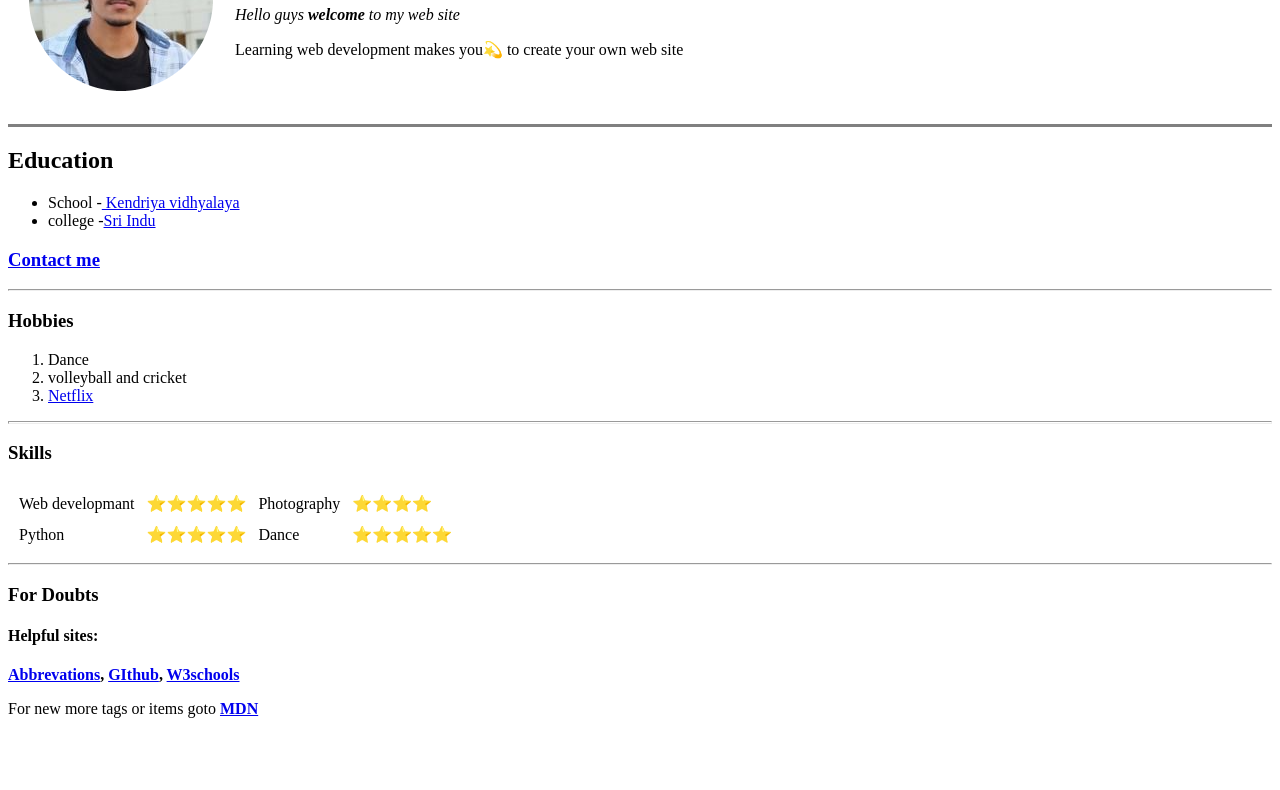
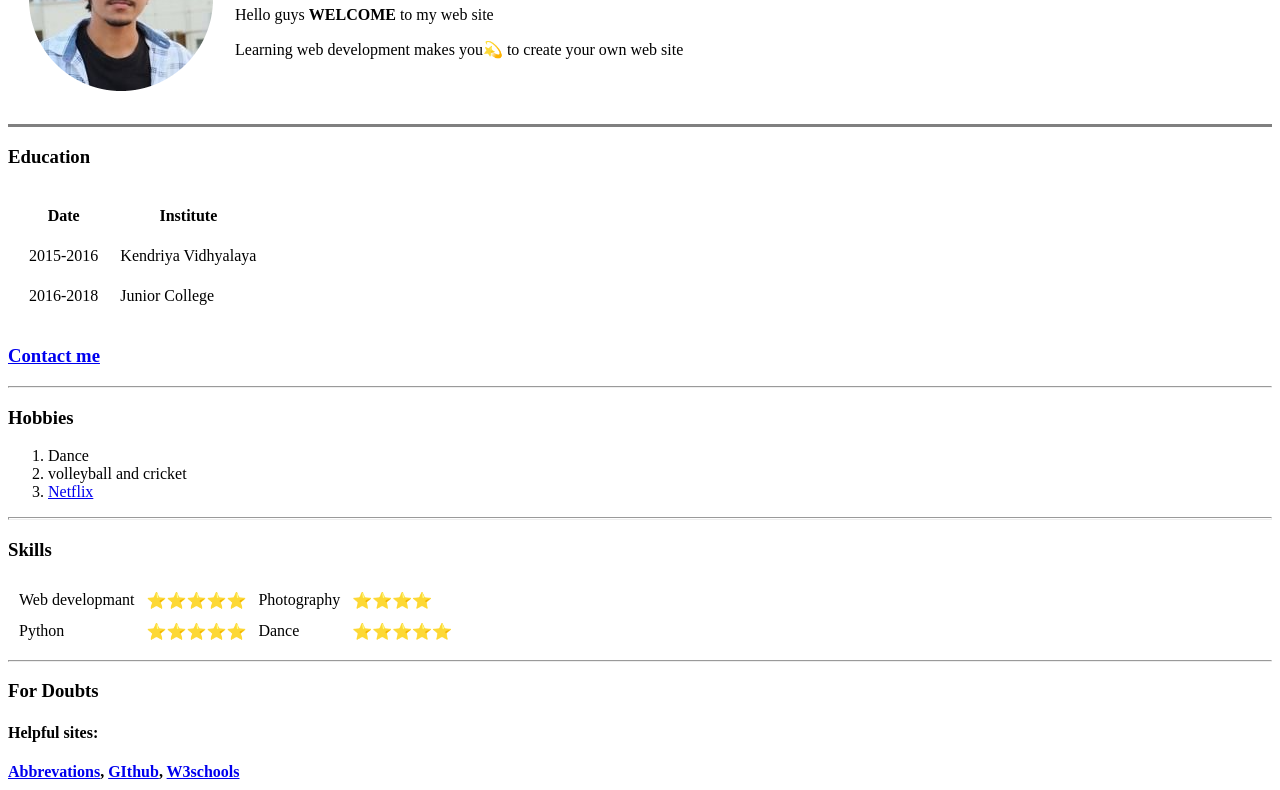
Before and after one commit to rakesh2424/cv, a plain HTML site: page index.html in a window 1280 px wide. Shown: the part 122-912 px from the top of the page. Before the commit the page ends 856 px from the top, so only its background shows below. Drawn offline with Linux system fonts and the light colour scheme.

Commit message:
Add files via upload

```diff
--- a/index.html
+++ b/index.html
@@ -4,23 +4,34 @@
 <head>
   <meta charset="utf-8">
   <title> ℟💫 Rakesh </title>
+  <link rel="stylesheet" href="css/style.css">
 </head>
 
 <body>
   <table cellspacing="20">
     <tr>
       <td> <img src="me-modified-modified.png" alt="profile pic"></td>
-      <td>  <h1>RAKESH</h1>
-        <p><em>Hello guys <strong>welcome</strong> to my web site</em> </p>
-        <p>Learning web development makes you💫 to create your own web site</p></td>
+      <td>
+        <h1>RAKESH</h1>
+        <p>Hello guys <strong>WELCOME</strong> to my web site </p>
+        <p>Learning web development makes you💫 to create your own web site</p>
+      </td>
     </tr>
   </table>
   <hr size=3 noshade>
-  <h2>Education</h2>
-  <ul>
-    <li>School -<a href="https://nalgonda.kvs.ac.in/"> Kendriya vidhyalaya</a></li>
-    <li>college -<a href="https://siiet.ac.in/">Sri Indu</a></li>
-  </ul>
+  <h3>Education</h3>
+  <table cellspacing="20">
+    <th>Date</th>
+    <th>Institute</th>
+    <tr>
+      <td>2015-2016</td>
+      <td>Kendriya Vidhyalaya</td>
+    </tr>
+    <tr>
+      <td>2016-2018</td>
+      <td>Junior College</td>
+    </tr>
+  </table>
   <h3><a href="Contactme.html">Contact me</a></h3>
   <hr>
   <h3>Hobbies</h3>
```
Also changed, not shown: Contactme.html (+1 -0 lines), hobbies.html (added, +13 -0 lines). Lines whose indentation alone changed are shown as unchanged.
